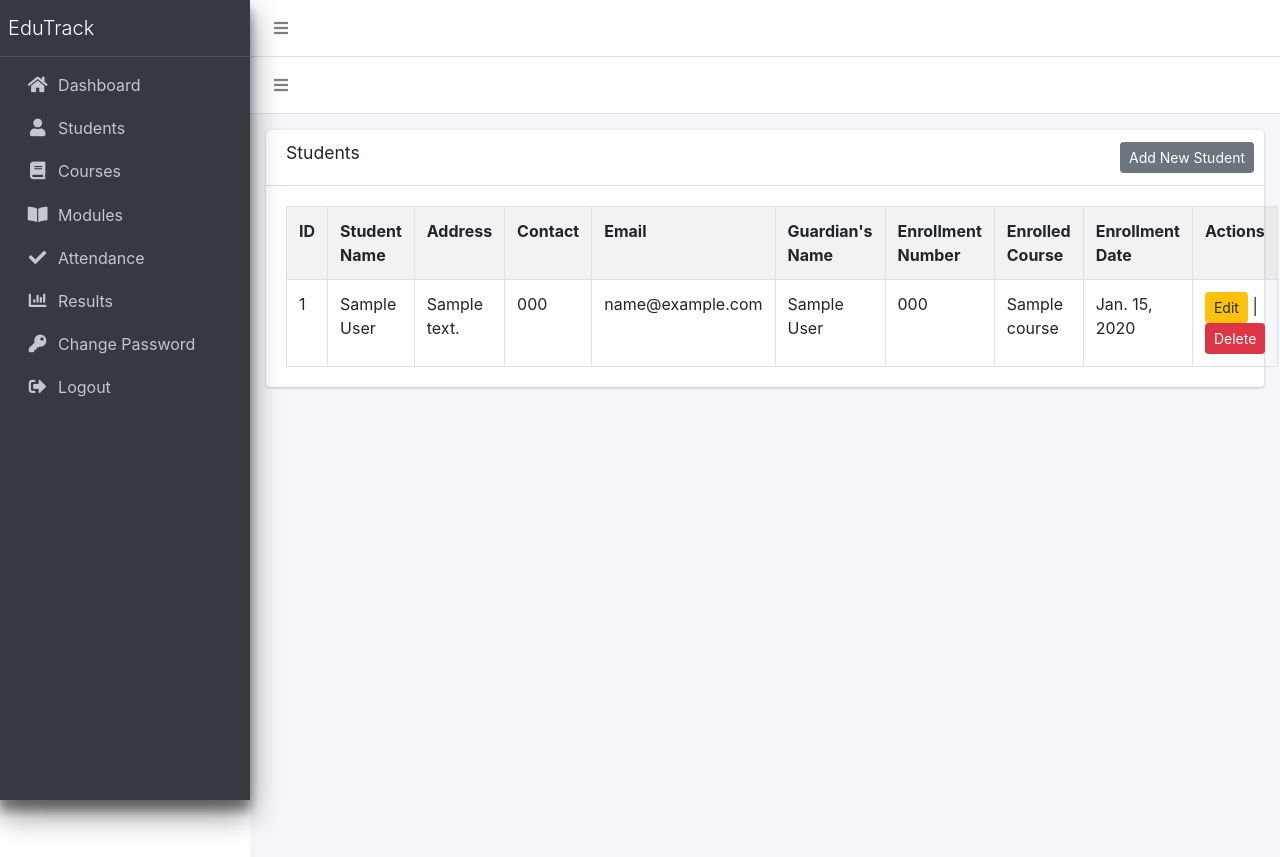
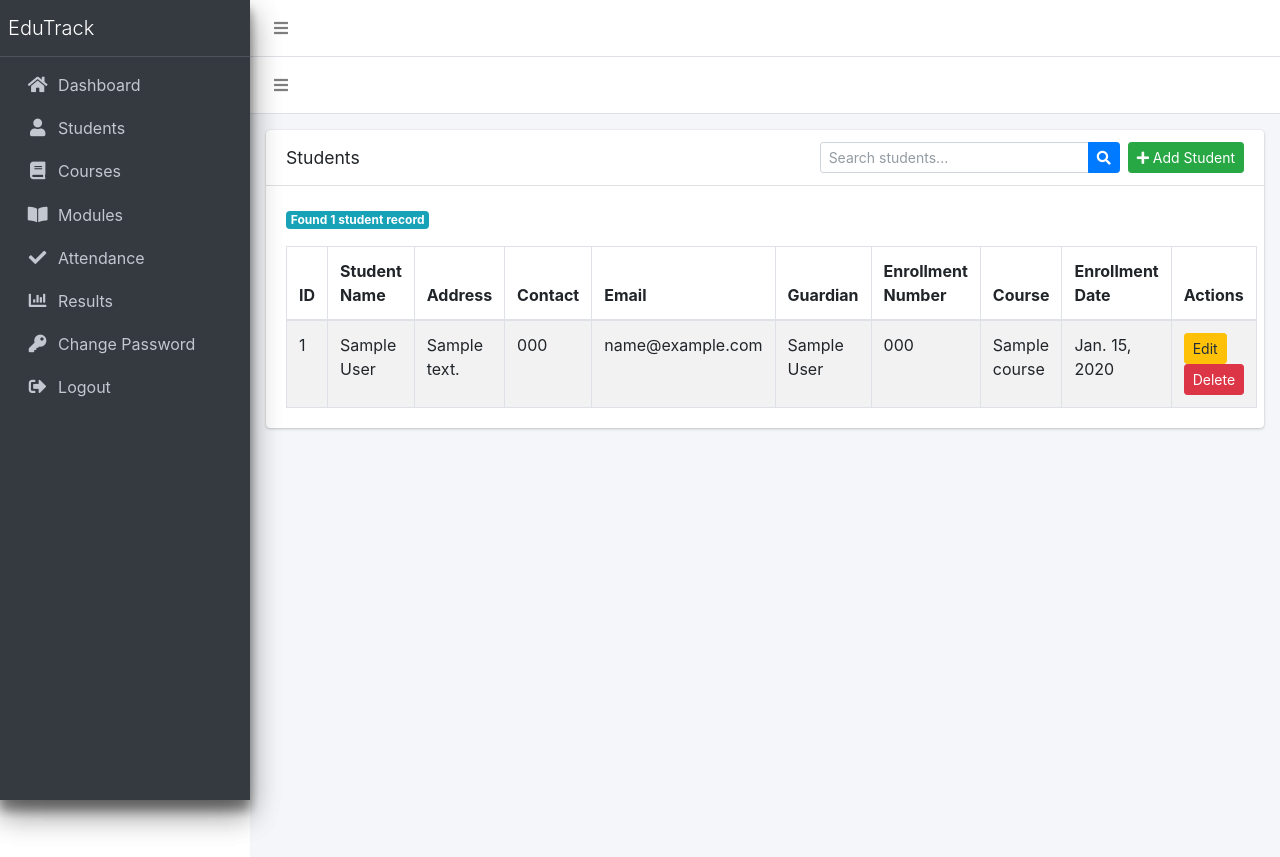
Before and after one commit to UjwalGuragain/EduTrack, a Django app: page /student/ in a window 1280 px wide. Run offline with Django 5.2, Linux system fonts and the light colour scheme; a user stored in the database is signed in; tables that the repository leaves empty hold one stand-in row (values such as "Sample post"); some libraries are stand-ins or nearby versions.

Commit message:
feat: add search option in student list page

```diff
--- a/student_management_system/edu_track/templates/edu_track/students/student_list.html
+++ b/student_management_system/edu_track/templates/edu_track/students/student_list.html
@@ -1,30 +1,93 @@
 {% extends 'base.html' %}
 {% block content %}
 
-<div class = "card">
-  <div class = "card-header">
-    <h1 class = "card-title">Students</h1>
-    <div class= "card-tools">
-      <a href="{% url 'student_add' %}" class="btn btn-sm btn-secondary">Add New Student</a>
+<div class="card">
+
+    <div class="card-header">
+
+        <div class="d-flex justify-content-between align-items-center">
+
+            <h3 class="card-title">
+                Students
+            </h3>
+
+            <div class="d-flex">
+
+                <form method="GET"
+                      action="{% url 'student_list' %}"
+                      class="mr-2">
+
+                    <div class="input-group input-group-sm" style="width: 300px;">
+
+                        <input
+                            type="text"
+                            name="search"
+                            class="form-control"
+                            value="{{ search }}"
+                            placeholder="Search students...">
+
+                        <div class="input-group-append">
+
+                            <button type="submit"
+                                    class="btn btn-primary">
+                                <i class="fas fa-search"></i>
+                            </button>
+
+                            {% if search %}
+                            <a href="{% url 'student_list' %}"
+                               class="btn btn-secondary">
+                                Clear
+                            </a>
+                            {% endif %}
+
                         </div>
+
                     </div>
-  <div class = "card-body">
-  {% if students and students|length > 0 %}
-    <table class = "table table-bordered table-striped">
+
+                </form>
+
+                <a href="{% url 'student_add' %}"
+                   class="btn btn-success btn-sm">
+                    <i class="fas fa-plus"></i>
+                    Add Student
+                </a>
+
+            </div>
+
+        </div>
+
+    </div>
+
+    <div class="card-body">
+
+        <div class="mb-3">
+            <span class="badge badge-info">
+                Found {{ students.count }} student record{{ students.count|pluralize }}
+            </span>
+        </div>
+
+        {% if students %}
+
+        <table class="table table-bordered table-striped">
+            <thead>
                 <tr>
                     <th>ID</th>
                     <th>Student Name</th>
                     <th>Address</th>
                     <th>Contact</th>
                     <th>Email</th>
-          <th>Guardian's Name</th>
+                    <th>Guardian</th>
                     <th>Enrollment Number</th>
-          <th>Enrolled Course</th>
+                    <th>Course</th>
                     <th>Enrollment Date</th>
-          <th>Actions</th>
+                    <th width="130">Actions</th>
                 </tr>
+            </thead>
+
+            <tbody>
 
                 {% for student in students %}
+
                 <tr>
                     <td>{{ student.id }}</td>
                     <td>{{ student.full_name }}</td>
@@ -35,19 +98,39 @@
                     <td>{{ student.enrollment_number }}</td>
                     <td>{{ student.enrolled_course.course_name }}</td>
                     <td>{{ student.enrollment_date }}</td>
+
                     <td>
-              <a href="{% url 'student_update' student.id %}" class = "btn btn-warning btn-sm">Edit</a>
-              |
-              <a href="{% url 'student_delete' student.id %}" class = "btn btn-danger btn-sm" onclick="return confirm('Delete this student?');">Delete</a>
+                        <a href="{% url 'student_update' student.id %}"
+                           class="btn btn-warning btn-sm">
+                            Edit
+                        </a>
+
+                        <a href="{% url 'student_delete' student.id %}"
+                           class="btn btn-danger btn-sm"
+                           onclick="return confirm('Delete this student?');">
+                            Delete
+                        </a>
                     </td>
+
                 </tr>
+
                 {% endfor %}
+
             </tbody>
+
         </table>
+
         {% else %}
-    <p>No students found.</p>
+
+        <div class="alert alert-warning">
+            <i class="fas fa-exclamation-circle"></i>
+            No student records found.
+        </div>
+
         {% endif %}
+
     </div>
+
 </div>
 
 {% endblock %}
```
Lines whose indentation alone changed are shown as unchanged.
